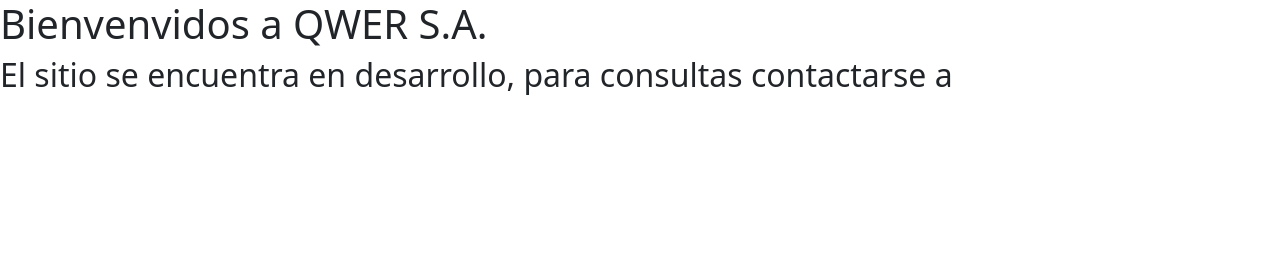
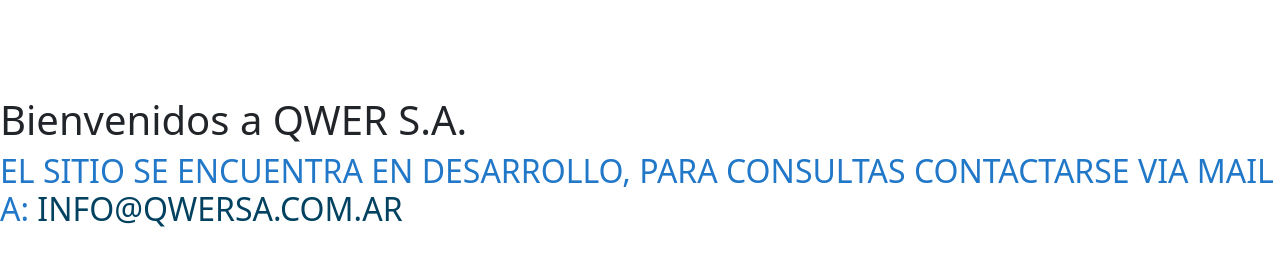
Before and after one commit to Chuampis/QWERSA, a plain HTML site: page index.html in a window 1280 px wide. Drawn offline with nearby package versions, Linux system fonts and the light colour scheme; a web font is replaced by a local one.

Commit message:
Corregido el mail

```diff
--- a/css/style.css
+++ b/css/style.css
@@ -6,6 +6,15 @@
   }
 
   a {
-    color: rgb(243, 4, 24);
+    color: rgb(2, 66, 96);
     text-decoration: none;
   }
+
+  h2 {
+    color:rgb(34, 120, 200);
+    text-transform: uppercase;
+  }
+
+  main {
+    margin-top: 6rem;
+  }
--- a/index.html
+++ b/index.html
@@ -53,8 +53,10 @@
         <!-- MAIN -->
         <main>
 
-            <h1>Bienvenvidos a QWER S.A.</h1>
-            <h2>El sitio se encuentra en desarrollo, para consultas contactarse a <a href="mailto:info@qwersa.com.ar"></a></h2>
+            <h1>Bienvenidos a QWER S.A.</h1>
+            <h2>El sitio se encuentra en desarrollo, para consultas contactarse via mail a:
+                <a href=info@qwersa.com.ar>info@qwersa.com.ar</a>
+            </h2>
 
         </main>
         <!-- FIN MAIN -->
```
